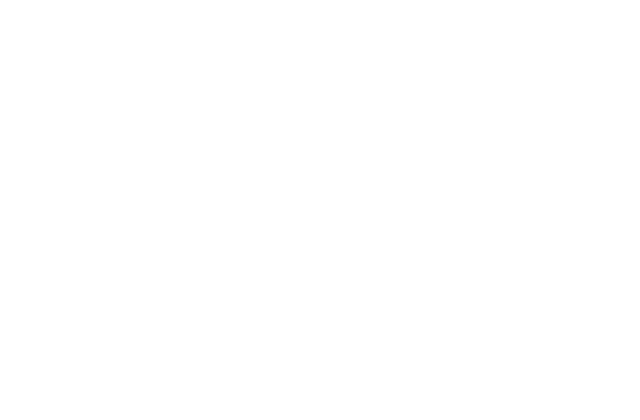
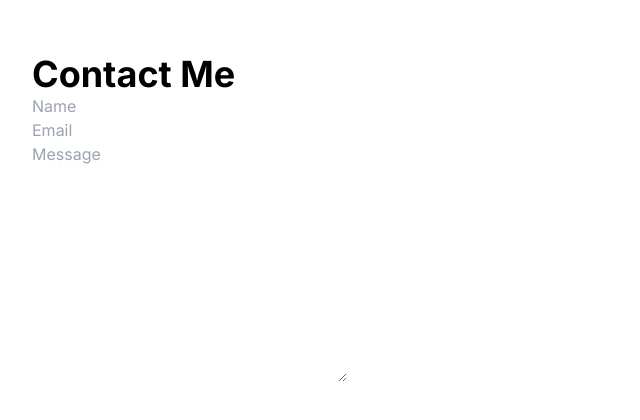
Before and after one commit to Kashudy/portfolio, a Next.js app: page / in a window 1280 px wide. Shown: the part 182-602 px from the top of the page, without its empty margins (0-640 px from the left). Built offline with nearby package versions, Linux system fonts and the light colour scheme.

Commit message:
created base structure of component

```diff
--- a/app/_components/ContactPanel.tsx
+++ b/app/_components/ContactPanel.tsx
@@ -1,3 +1,21 @@
 export default function ContactPanel() {
-  return <section></section>;
+  return (
+    <section className=" flex flex-col">
+      <h1 className="text-4xl font-bold">Contact Me</h1>
+      <input type="text" name="guest-name" id="guest-name" placeholder="Name" />
+      <input
+        type="email"
+        name="guest-email"
+        id="guest-email"
+        placeholder="Email"
+      />
+      <textarea
+        name="guest-message"
+        id="guest-message"
+        cols={30}
+        rows={10}
+        placeholder="Message"
+      ></textarea>
+    </section>
+  );
 }
```
